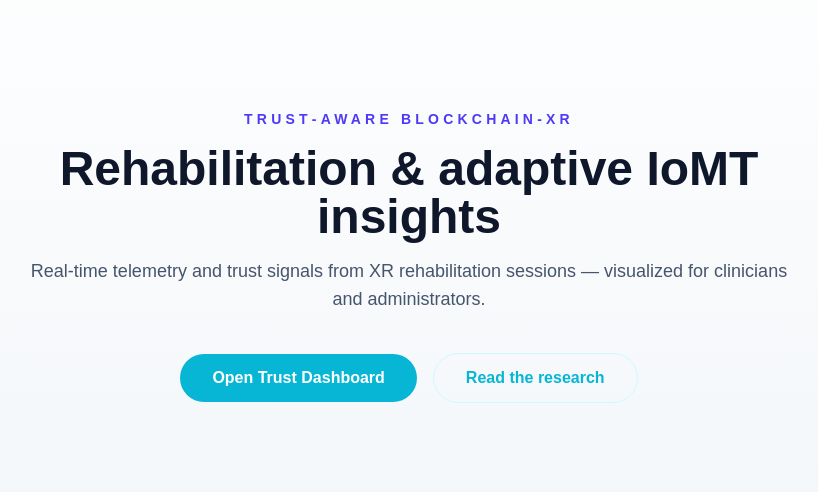
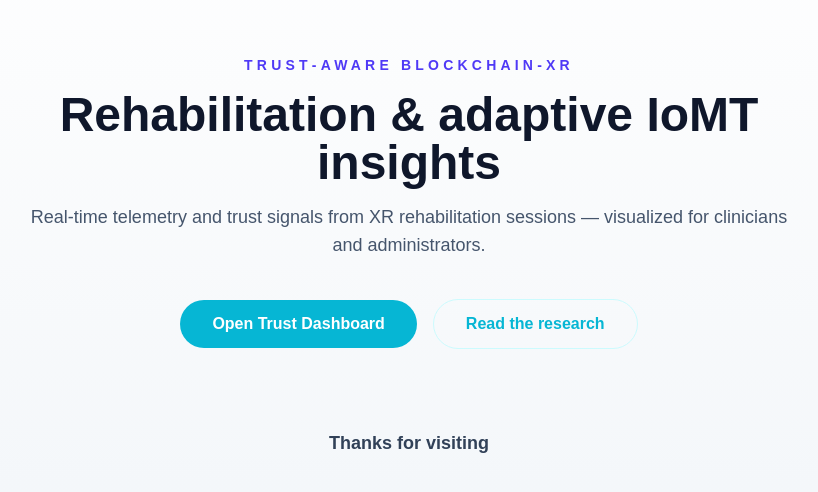
Before and after one commit to Quddos/Blockchain_XR_IoMT, a Next.js app: page / in a window 1280 px wide. Shown: the part 144-636 px from the top of the page, without its empty margins (231-1049 px from the left). Built offline with nearby package versions, Linux system fonts and the light colour scheme.

Commit message:
feat(Home): add a thank you message at the bottom of the page

```diff
--- a/app/page.tsx
+++ b/app/page.tsx
@@ -30,6 +30,11 @@
           </a>
         </div>
       </div>
+      <div className="mt-20 text-center">
+        <p className="text-lg font-semibold text-slate-700">
+          Thanks for visiting
+        </p>
+      </div>
     </main>
   );
 }
```
